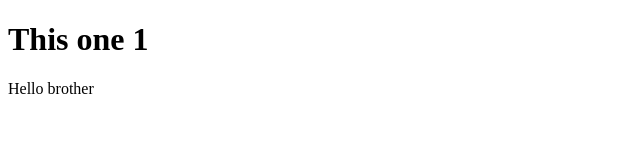
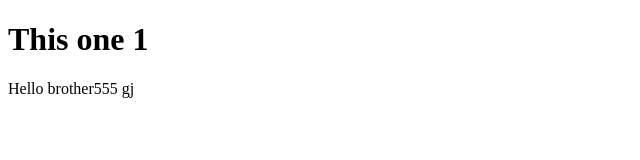
Before and after one commit to DSum001/SE-Lab3-B6512521, a plain HTML site: page index.html in a window 1280 px wide. Shown: the full height of the page, 0-640 px from the left. Drawn offline with Linux system fonts and the light colour scheme.

Commit message:
helo - close #3

```diff
--- a/index.html
+++ b/index.html
@@ -7,6 +7,6 @@
 </head>
 <body>
     <h1>This one 1</h1>
-    <p>Hello brother</p>
+    <p>Hello brother555 gj</p>
 </body>
 </html>
```
